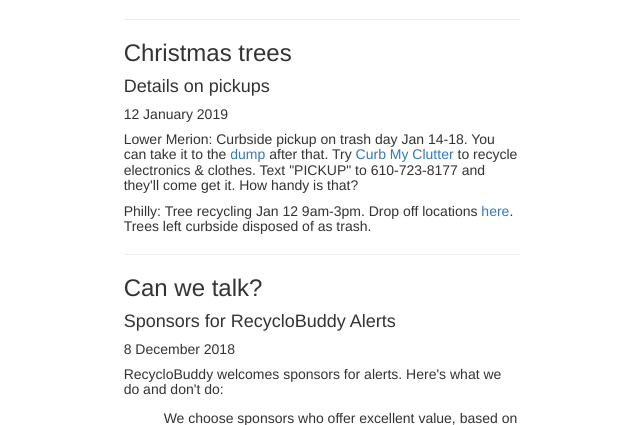
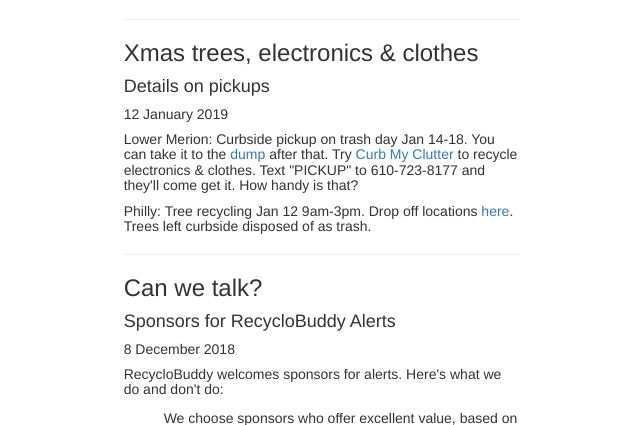
Before and after one commit to hhummel/recyclobuddy, a Django app: template app/templates/app/trash-talk.html in a window 1280 px wide. Shown: the part 298-723 px from the top of the page, without its empty margins (318-958 px from the left). Run offline with Django 3.2, Linux system fonts and the light colour scheme; the template is opened without the code that fills it, so the values that code supplies are empty; some libraries are stand-ins or nearby versions.

Commit message:
Better trash talk

```diff
--- a/app/templates/app/trash-talk.html
+++ b/app/templates/app/trash-talk.html
@@ -2,7 +2,7 @@
 
 {% block content %}
 <hr>
-<h3>Christmas trees</h3>
+<h3>Xmas trees, electronics & clothes</h3>
 <h4>Details on pickups</h4>
 <h5>12 January 2019</h5>
 <h5>Lower Merion: Curbside pickup on trash day Jan 14-18. You can take it to the <a href="https://www.lowermerion.org/services/public-works-department/refuse-and-recycling/christmas-tree-collection">dump</a> after that. Try <a href="https://www.lowermerion.org/Home/Components/News/News/4783/1521">Curb My Clutter</a> to recycle electronics & clothes. Text "PICKUP" to 610-723-8177 and they'll come get it. How handy is that?</h5>
```
